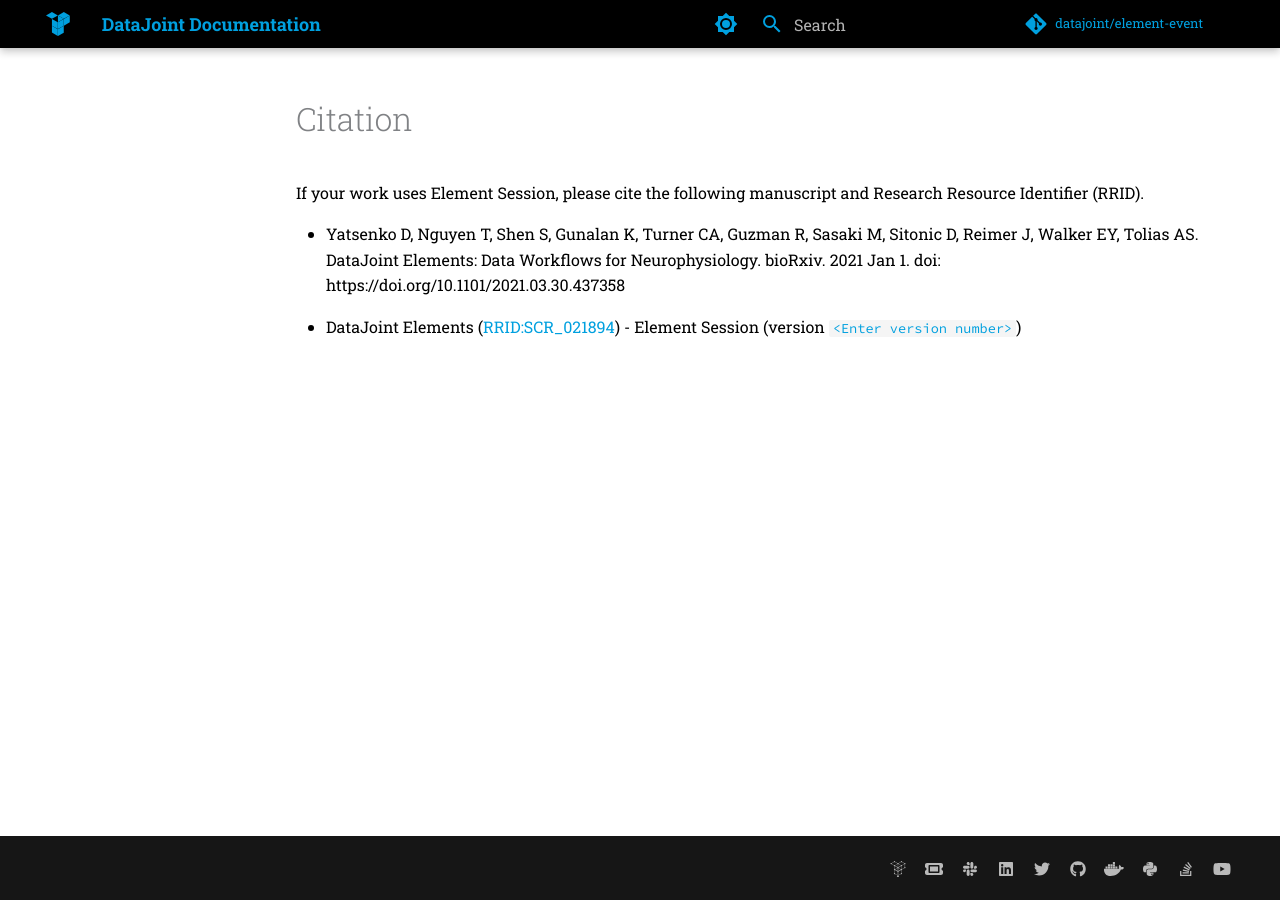
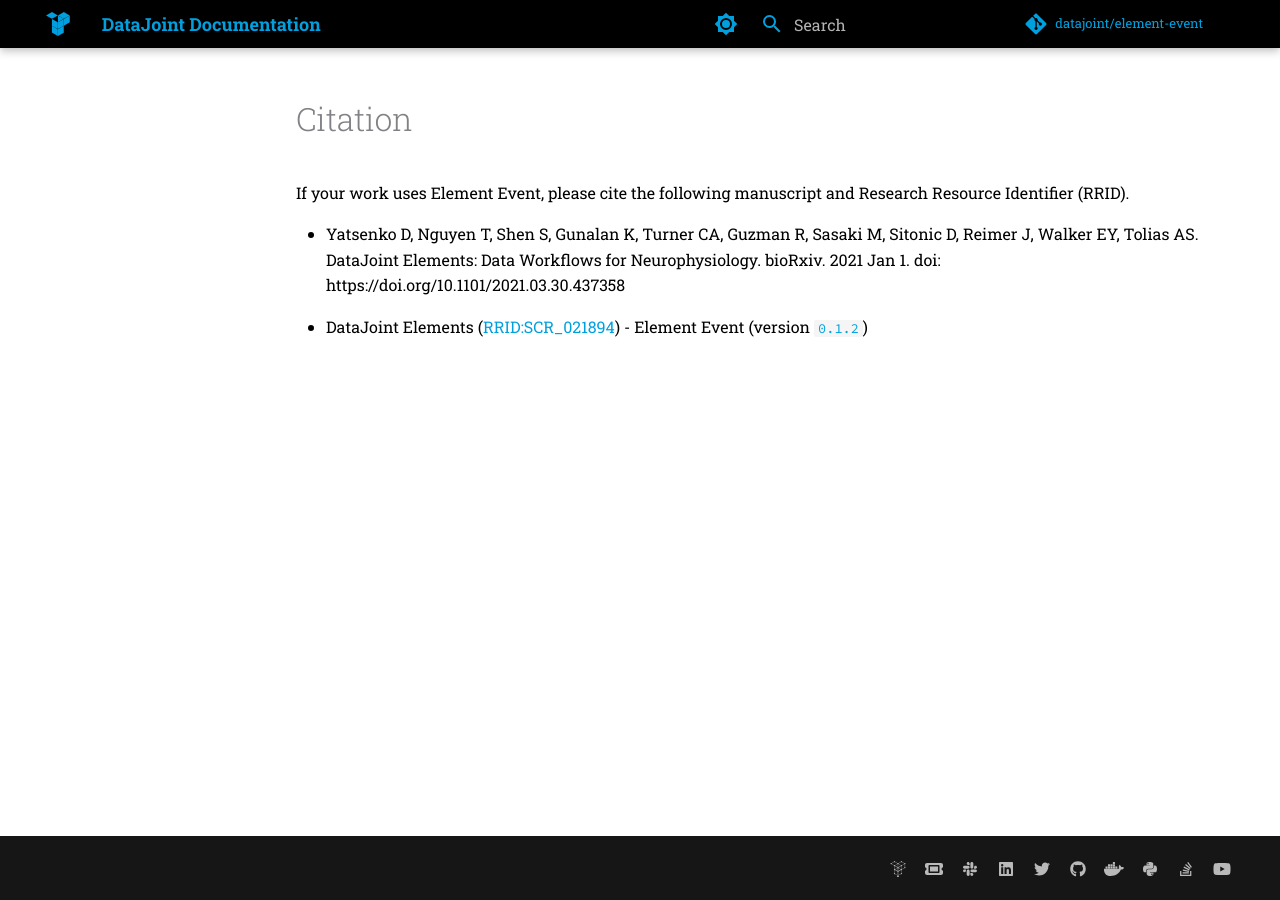
Before and after one commit to kushalbakshi/element-event, an MkDocs documentation site: the page built from docs/src/citation.md, in a window 1280 px wide. Built offline with MkDocs 1.6.1 and Material for MkDocs 9.7.7, drawn with Linux system fonts in a browser that asks for light colours; comment, search, counter and statistics services are not loaded; the version menu is left out.

Commit message:
added version number in citation.md

```diff
--- a/docs/src/citation.md
+++ b/docs/src/citation.md
@@ -1,6 +1,6 @@
 # Citation
 
-If your work uses Element Session, please cite the following manuscript and Research
+If your work uses Element Event, please cite the following manuscript and Research
 Resource Identifier (RRID).
 
 + Yatsenko D, Nguyen T, Shen S, Gunalan K, Turner CA, Guzman R, Sasaki M, Sitonic D,
@@ -8,4 +8,4 @@
   Neurophysiology. bioRxiv. 2021 Jan 1. doi: https://doi.org/10.1101/2021.03.30.437358
 
 + DataJoint Elements ([RRID:SCR_021894](https://scicrunch.org/resolver/SCR_021894)) -
-  Element Session (version `<Enter version number>`)
+  Element Event (version `0.1.2`)
```
